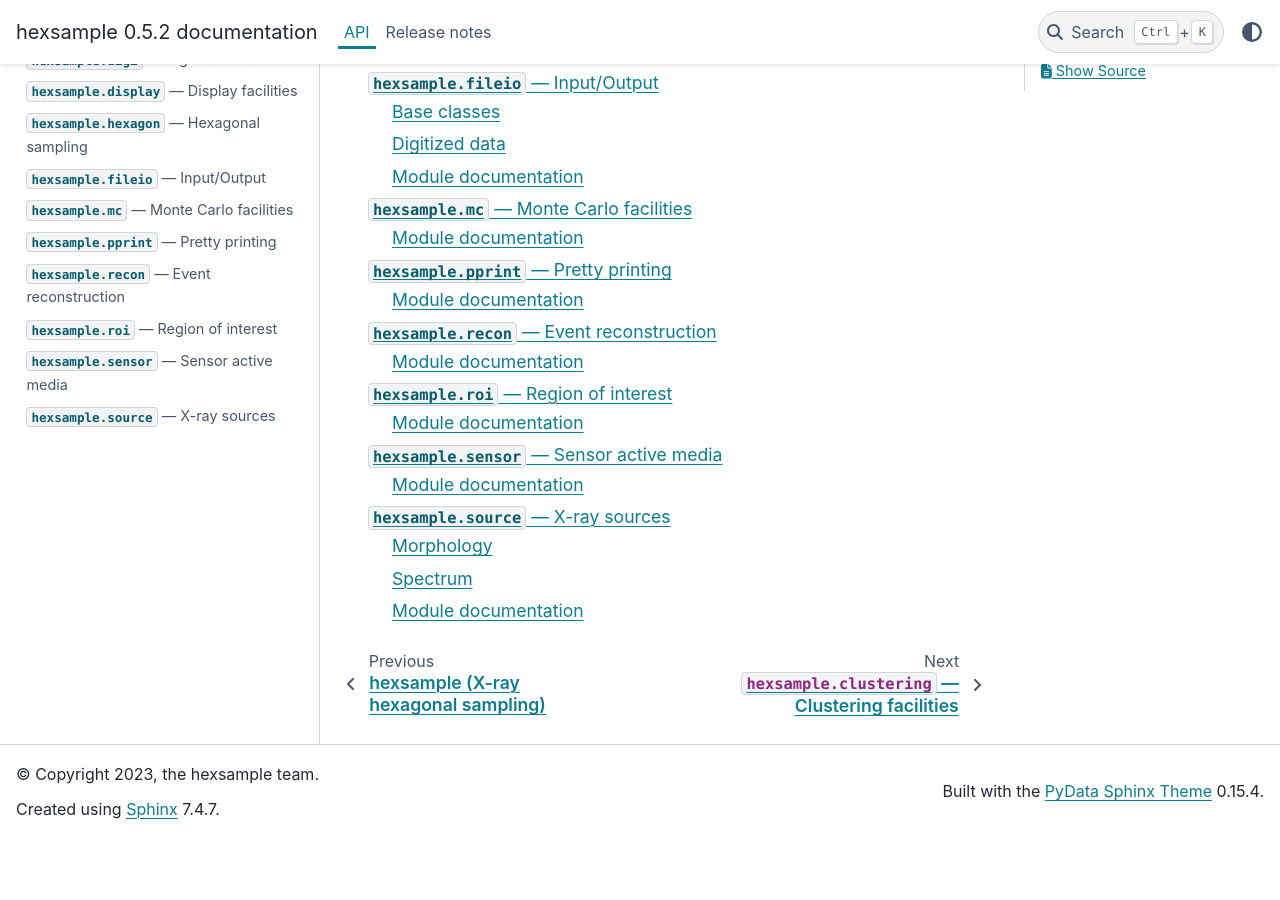
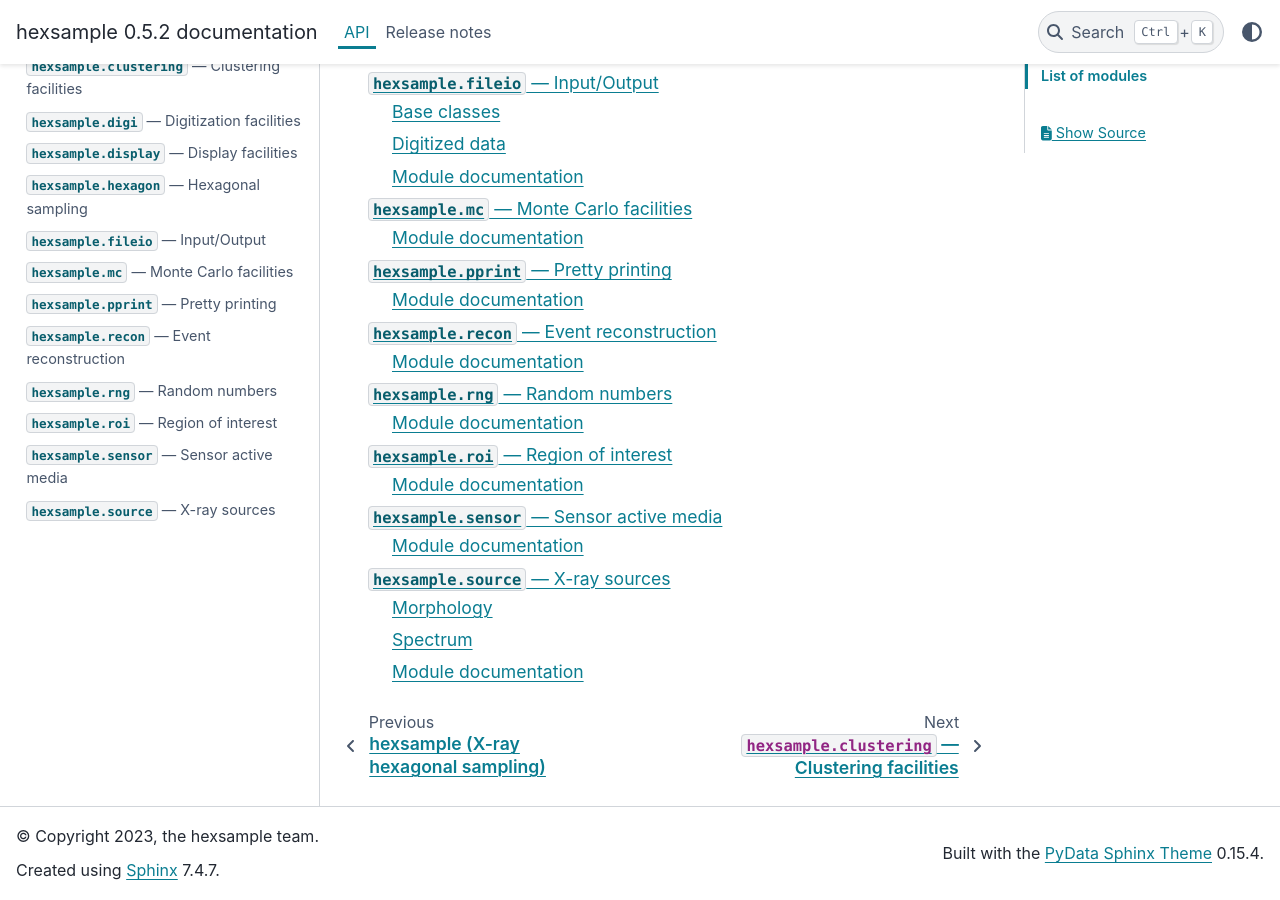
Before and after one commit to lucabaldini/hexsample, a Sphinx documentation site: the page built from docs/api.rst, in a window 1280 px wide and 900 px high, scrolled down 718 px. Built offline with Sphinx 7.4.7 and the PyData theme 0.15.4, drawn with Linux system fonts in a browser that asks for light colours; pages that are not in the unit, such as notebooks, are missing from menus; before the commit the page ends 1556 px from its top, so only the background shows below that.

Commit message:
Updated docs.

```diff
--- a/docs/api.rst
+++ b/docs/api.rst
@@ -25,6 +25,7 @@ List of modules
    mc
    pprint
    recon
+   rng
    roi
    sensor
    source
--- /dev/null
+++ b/docs/rng.rst
@@ -0,0 +1,8 @@
+:mod:`hexsample.rng` --- Random numbers
+=======================================
+
+
+Module documentation
+--------------------
+
+.. automodule:: hexsample.rng
```
